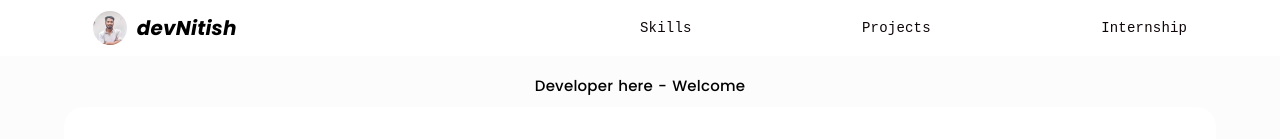
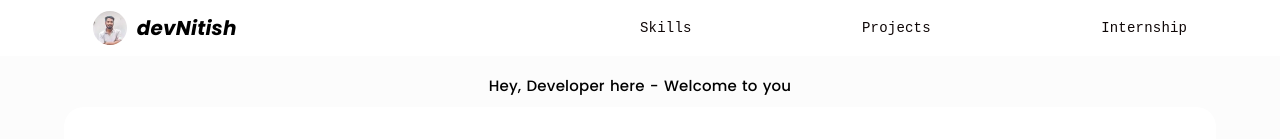
Before and after one commit to PrajapatiNitish/my_Portfolio, a React (Vite) app in the folder Client/: page / in a window 1280 px wide. Shown: the top 139 px of the page. Built offline with nearby package versions, Linux system fonts and the light colour scheme; no server answers.

Commit message:
02S11U25N_02P26, rewrite website intro

```diff
--- a/Client/src/Pages/Main/MainPage.jsx
+++ b/Client/src/Pages/Main/MainPage.jsx
@@ -80,7 +80,7 @@ export default function Main() {
             <div className="welcome">
               <div className="space">
                 <div className="msg">
-                  Developer here - Welcome
+                  Hey, Developer here - Welcome to you
                 </div>
               </div>
             </div>
```
